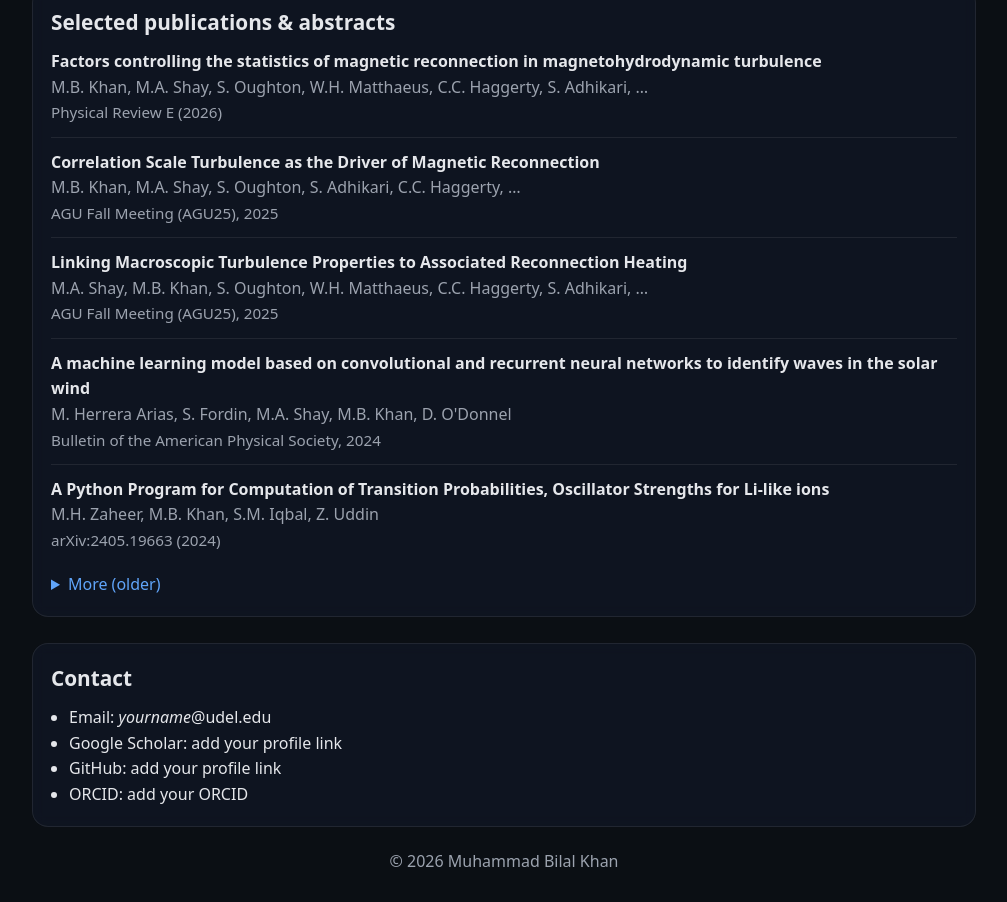
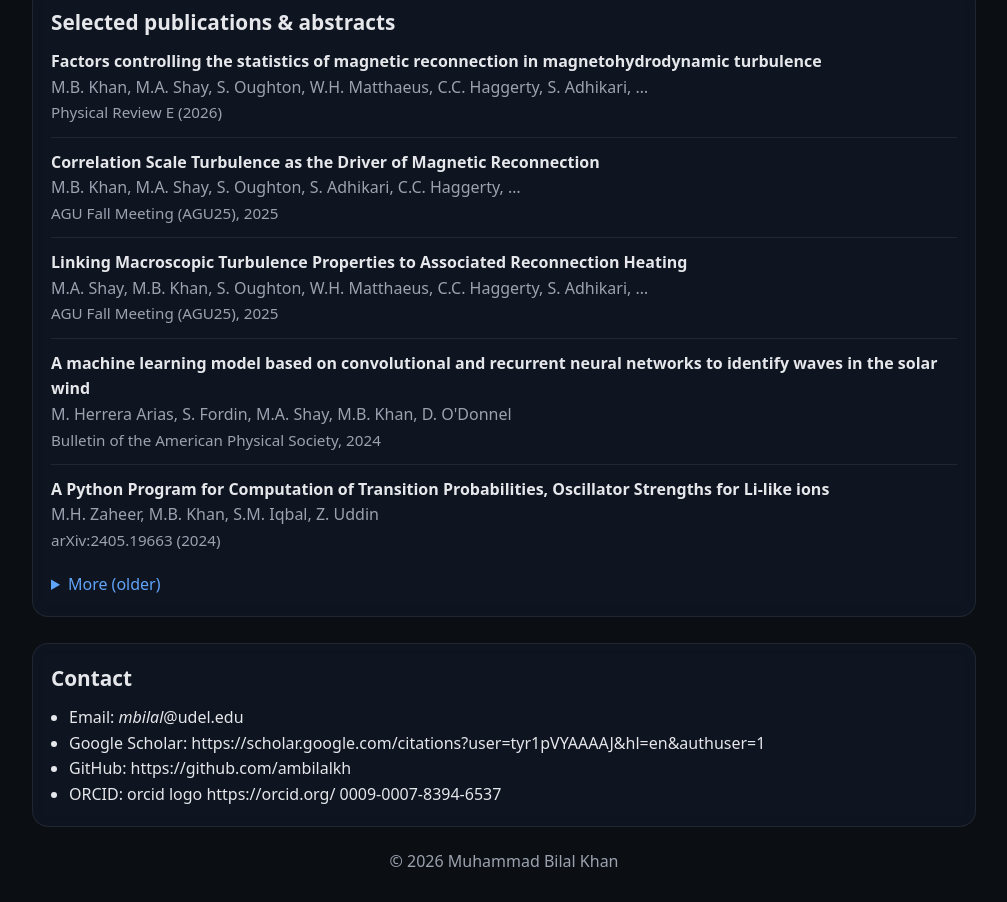
Before and after one commit to ambilalkh/ambilalKh.github.io, a plain HTML site: page index.html in a window 1280 px wide. Shown: the part 842-1744 px from the top of the page, without its empty margins (136-1143 px from the left). Drawn offline with Linux system fonts and the light colour scheme.

Commit message:
Update contact information in index.html

```diff
--- a/index.html
+++ b/index.html
@@ -111,10 +111,12 @@ Hello! I am Muhammad Bilal Khan, a doctoral student at the Department of Physics
     <section id="contact" class="section">
       <h2>Contact</h2>
       <ul class="list">
-        <li>Email: <em>yourname</em>@udel.edu</li>
-        <li>Google Scholar: add your profile link</li>
-        <li>GitHub: add your profile link</li>
-        <li>ORCID: add your ORCID</li>
+        <li>Email: <em>mbilal</em>@udel.edu</li>
+        <li>Google Scholar: https://scholar.google.com/citations?user=tyr1pVYAAAAJ&hl=en&authuser=1 </li>
+        <li>GitHub: https://github.com/ambilalkh </li>
+        <li>ORCID: orcid logo
+https://orcid.org/
+0009-0007-8394-6537 </li>
       </ul>
     </section>
 
```
